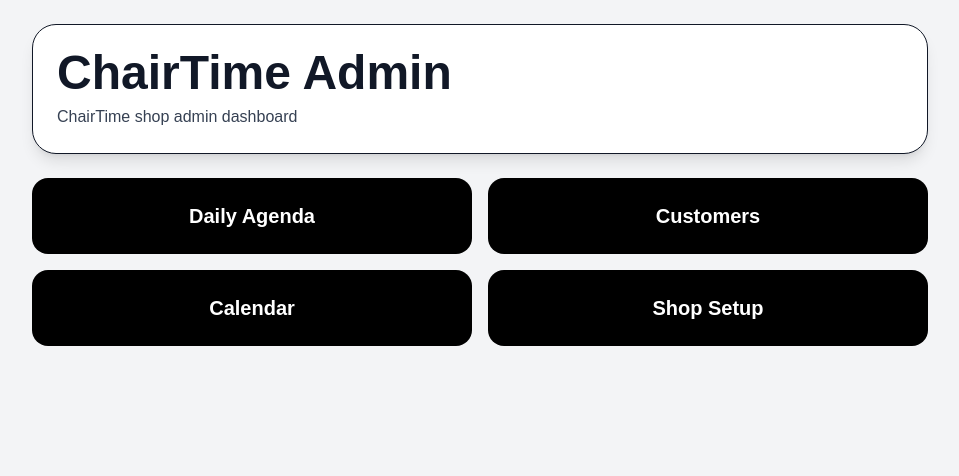
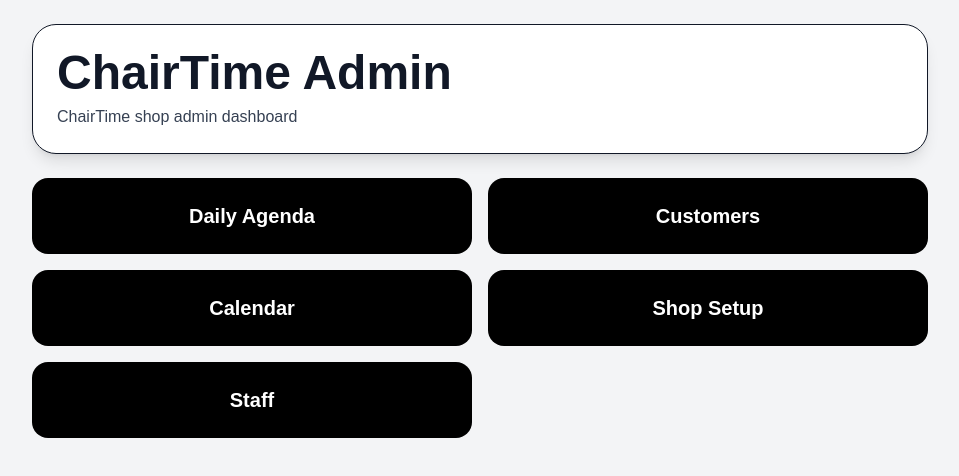
Before and after one commit to jonathandschreiber-commits/chairtime, a Next.js app in the folder frontend/: page /admin in a window 1280 px wide. Shown: the top 476 px of the page, without its empty margins (160-1119 px from the left). Built offline with nearby package versions, Linux system fonts and the light colour scheme.

Commit message:
Add Staff link to AdminHome component

```diff
--- a/frontend/app/components/AdminHome.js
+++ b/frontend/app/components/AdminHome.js
@@ -18,6 +18,10 @@ export default function AdminHome({ shop = "" }) {
     {
       name: "Shop Setup",
       href: basePath + "/setup",
+    },
+    {
+      name: "Staff",
+      href: basePath + "/staff",
     },
   ];
 
```
